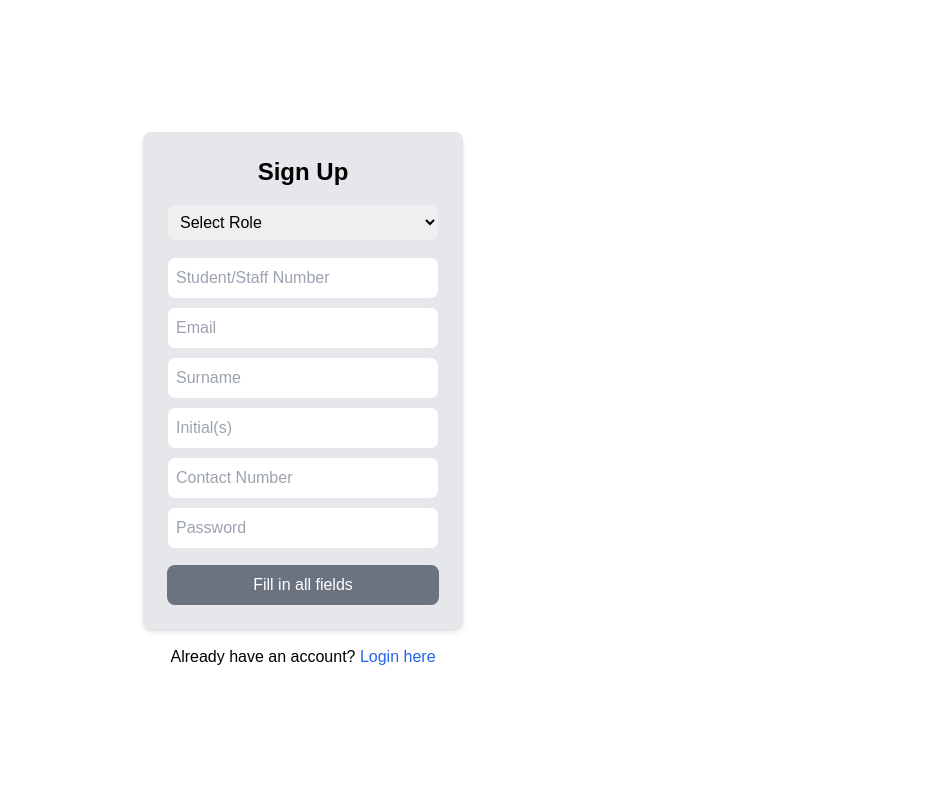
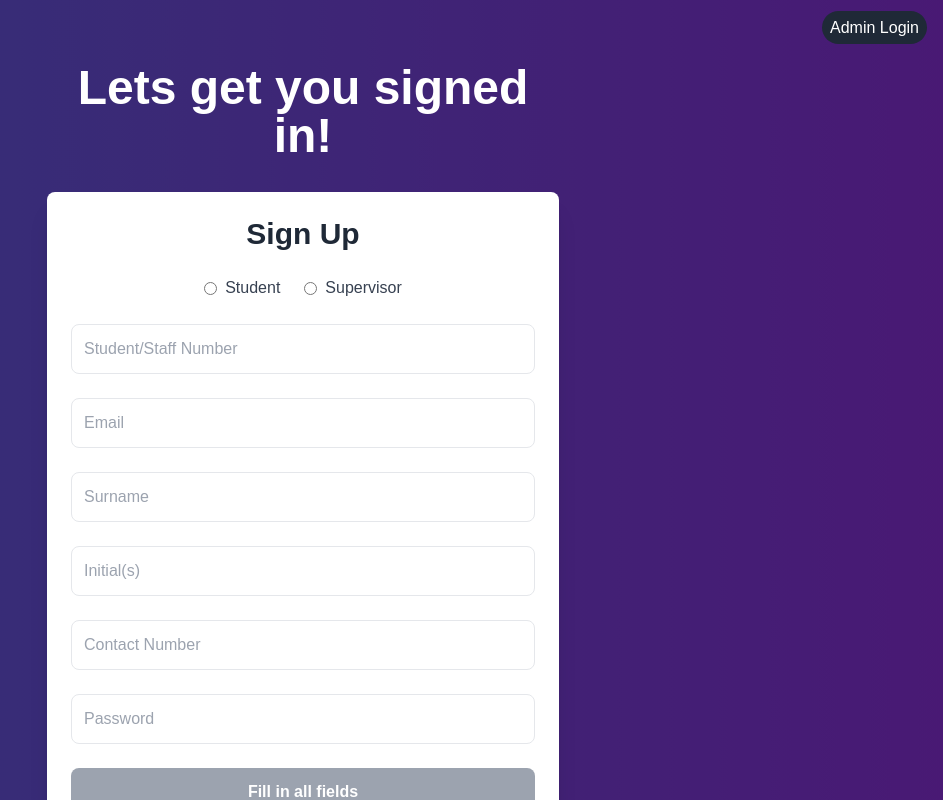
Before and after one commit to Sphe2001/clocking_system, a Next.js app: page /signup in a window 1280 px wide. Shown: the top 800 px of the page, without its empty margins (337-1280 px from the left). Built offline with nearby package versions, Linux system fonts and the light colour scheme.

Commit message:
updated the design on the sign in page

```diff
--- a/src/app/signup/page.tsx
+++ b/src/app/signup/page.tsx
@@ -1,5 +1,4 @@
 "use client";
-
 import React, { useEffect, useState } from "react";
 import Link from "next/link";
 import { useRouter } from "next/navigation";
@@ -31,7 +30,6 @@ export default function SignUpPage() {
     try {
       const response = await axios.post("/api/signup", user);
       toast.success("Signup successful");
-
       router.push("/");
     } catch (error: any) {
       toast.error(error.response?.data?.error || "Signup failed");
@@ -41,106 +39,152 @@ export default function SignUpPage() {
   };
 
   return (
-    <div>
-      <div className="flex flex-col items-center justify-center min-h-screen bg-white">
+    <div className="relative min-h-screen bg-gradient-to-r from-indigo-500 to-purple-600">
+      {/* Admin Link */}
+      <div className="absolute top-4 right-4 z-10">
+        <Link
+          href={"/adminlogin"}
+          className="p-2 bg-gray-800 text-white rounded-full hover:bg-gray-900 transition-all"
+        >
+          Admin Login
+        </Link>
+      </div>
+
+      {/* Hero Section */}
+      <div className="flex flex-col items-center justify-center min-h-screen bg-cover bg-center relative p-4 sm:p-8 md:p-16 text-center text-white bg-opacity-60">
+        <div className="absolute top-0 left-0 w-full h-full bg-black opacity-50"></div>
+        <div className="relative z-10 max-w-lg w-full space-y-8">
+          <h1 className="text-4xl sm:text-5xl font-extrabold leading-tight">
+            Lets get you signed in!
+          </h1>
+
+
+          {/* Signup Form */}
           <form
             onSubmit={onSignup}
-          className="p-6 bg-gray-200 rounded-lg w-80 shadow-md"
+            className="p-6 bg-white rounded-lg shadow-xl space-y-6"
           >
-          <h2 className="text-2xl font-bold mb-4 text-black text-center">
+            <h2 className="text-3xl font-bold text-gray-800 text-center">
               Sign Up
             </h2>
 
-          <select
-            className="p-2 mb-4 w-full border rounded-lg text-black focus:outline-none focus:ring-2 focus:ring-blue-500"
-            value={user.role}
+            {/* Role Selection */}
+            <div className="mb-6 text-gray-700 flex justify-center gap-6">
+              <label className="flex items-center gap-2 transition-transform hover:scale-105">
+                <input
+                  type="radio"
+                  name="role"
+                  value="student"
+                  checked={user.role === "student"}
                   onChange={(e) => setUser({ ...user, role: e.target.value })}
                   required
-          >
-            <option value="">Select Role</option>
-            <option value="student">Student</option>
-            <option value="supervisor">Supervisor</option>
-          </select>
+                  className="text-indigo-600 focus:ring-indigo-500"
+                />
+                Student
+              </label>
+              <label className="flex items-center gap-2 transition-transform hover:scale-105">
+                <input
+                  type="radio"
+                  name="role"
+                  value="supervisor"
+                  checked={user.role === "supervisor"}
+                  onChange={(e) => setUser({ ...user, role: e.target.value })}
+                  required
+                  className="text-indigo-600 focus:ring-indigo-500"
+                />
+                Supervisor
+              </label>
+            </div>
 
+            {/* Username Input */}
             <input
               type="text"
-            className="p-2 mb-2 w-full border rounded-lg text-black focus:outline-none focus:ring-2 focus:ring-blue-500"
+              className="w-full p-3 border rounded-lg text-gray-700 focus:outline-none focus:ring-2 focus:ring-indigo-500"
               placeholder="Student/Staff Number"
               value={user.username}
               onChange={(e) => setUser({ ...user, username: e.target.value })}
               required
             />
 
+            {/* Email Input */}
             <input
               type="email"
-            className="p-2 mb-2 w-full border rounded-lg text-black focus:outline-none focus:ring-2 focus:ring-blue-500"
+              className="w-full p-3 border rounded-lg text-gray-700 focus:outline-none focus:ring-2 focus:ring-indigo-500"
               placeholder="Email"
               value={user.email}
               onChange={(e) => setUser({ ...user, email: e.target.value })}
               required
             />
+
+            {/* Surname Input */}
             <input
               type="text"
-            className="p-2 mb-2 w-full border rounded-lg text-black focus:outline-none focus:ring-2 focus:ring-blue-500"
+              className="w-full p-3 border rounded-lg text-gray-700 focus:outline-none focus:ring-2 focus:ring-indigo-500"
               placeholder="Surname"
               value={user.surname}
               onChange={(e) => setUser({ ...user, surname: e.target.value })}
               required
             />
+
+            {/* Initials Input */}
             <input
               type="text"
-            className="p-2 mb-2 w-full border rounded-lg text-black focus:outline-none focus:ring-2 focus:ring-blue-500"
+              className="w-full p-3 border rounded-lg text-gray-700 focus:outline-none focus:ring-2 focus:ring-indigo-500"
               placeholder="Initial(s)"
               value={user.initials}
               onChange={(e) => setUser({ ...user, initials: e.target.value })}
               required
             />
+
+            {/* Contact Number Input */}
             <input
               type="text"
-            className="p-2 mb-2 w-full border rounded-lg text-black focus:outline-none focus:ring-2 focus:ring-blue-500"
+              className="w-full p-3 border rounded-lg text-gray-700 focus:outline-none focus:ring-2 focus:ring-indigo-500"
               placeholder="Contact Number"
               value={user.contactNo}
               onChange={(e) => setUser({ ...user, contactNo: e.target.value })}
               required
             />
+
+            {/* Password Input */}
             <input
               type="password"
-            className="p-2 mb-4 w-full border rounded-lg text-black focus:outline-none focus:ring-2 focus:ring-blue-500"
+              className="w-full p-3 border rounded-lg text-gray-700 focus:outline-none focus:ring-2 focus:ring-indigo-500"
               placeholder="Password"
               value={user.password}
               onChange={(e) => setUser({ ...user, password: e.target.value })}
               required
             />
 
+            {/* Sign Up Button */}
             <div className="flex justify-center">
               <button
                 type="submit"
-              className={`p-2 w-full rounded-lg text-white ${
+                className={`w-full py-3 rounded-lg text-white font-semibold ${
                   buttonDisabled || loading
-                  ? "bg-gray-500 cursor-not-allowed"
-                  : "bg-black hover:bg-gray-800"
+                    ? "bg-gray-400 cursor-not-allowed"
+                    : "bg-indigo-600 hover:bg-indigo-700"
                 }`}
                 disabled={buttonDisabled || loading}
               >
-              {loading
-                ? "Signing Up..."
-                : buttonDisabled
-                ? "Fill in all fields"
-                : "Sign Up"}
+                {loading ? "Signing up..." : buttonDisabled ? "Fill in all fields" : "Sign Up"}
               </button>
             </div>
           </form>
 
+          {/* Login Link */}
           <div className="mt-4 text-center">
-          <p className="text-black">
+            <p className="text-gray-700">
               Already have an account?{" "}
-            <Link href="/" className="text-blue-600 hover:underline">
+              <Link href="/" className="text-indigo-600 hover:underline">
                 Login here
               </Link>
             </p>
           </div>
+        </div>
+      </div>
+
       <Toaster />
-      </div>
     </div>
   );
 }
```
Lines whose indentation alone changed are shown as unchanged.
